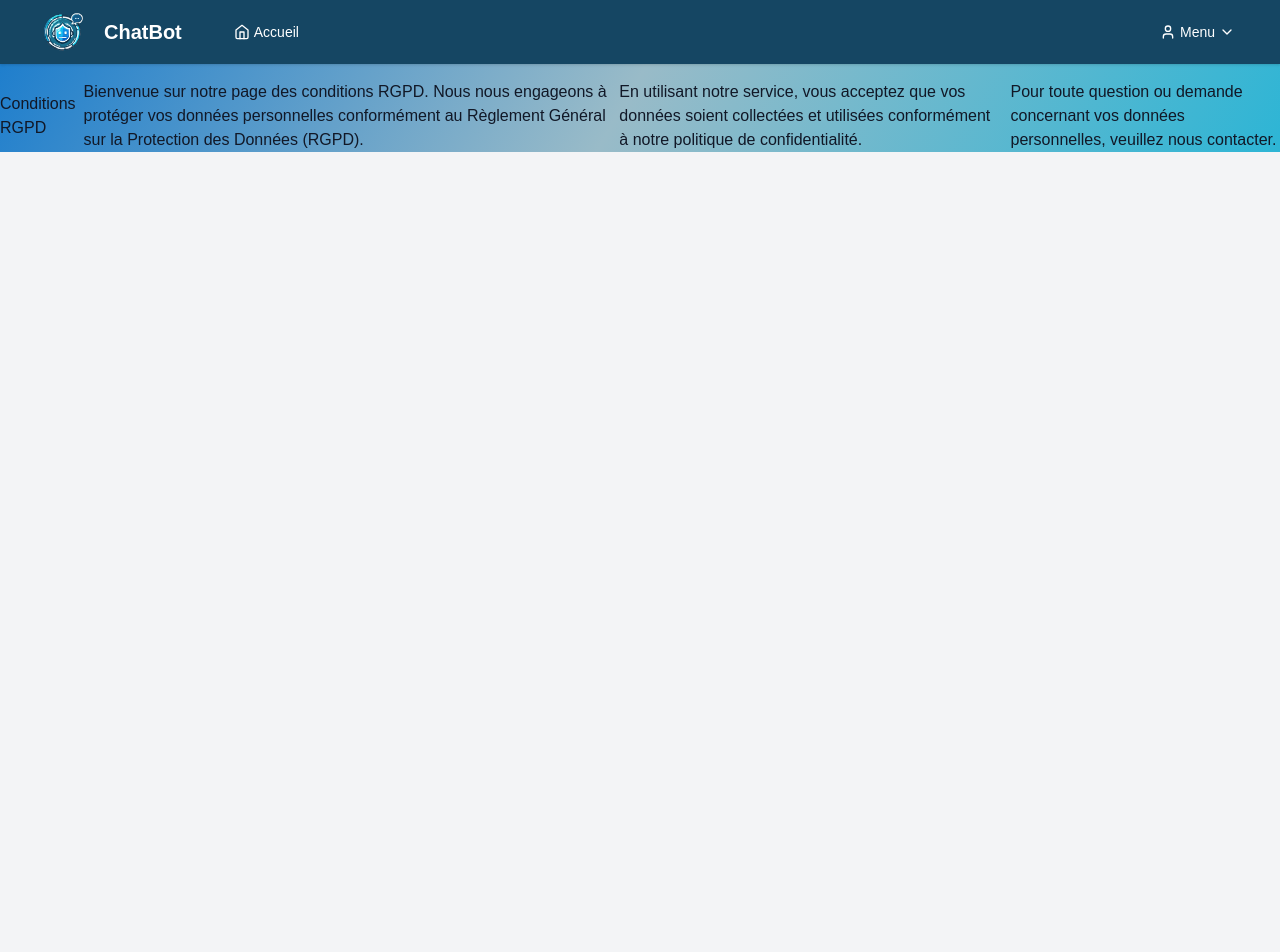
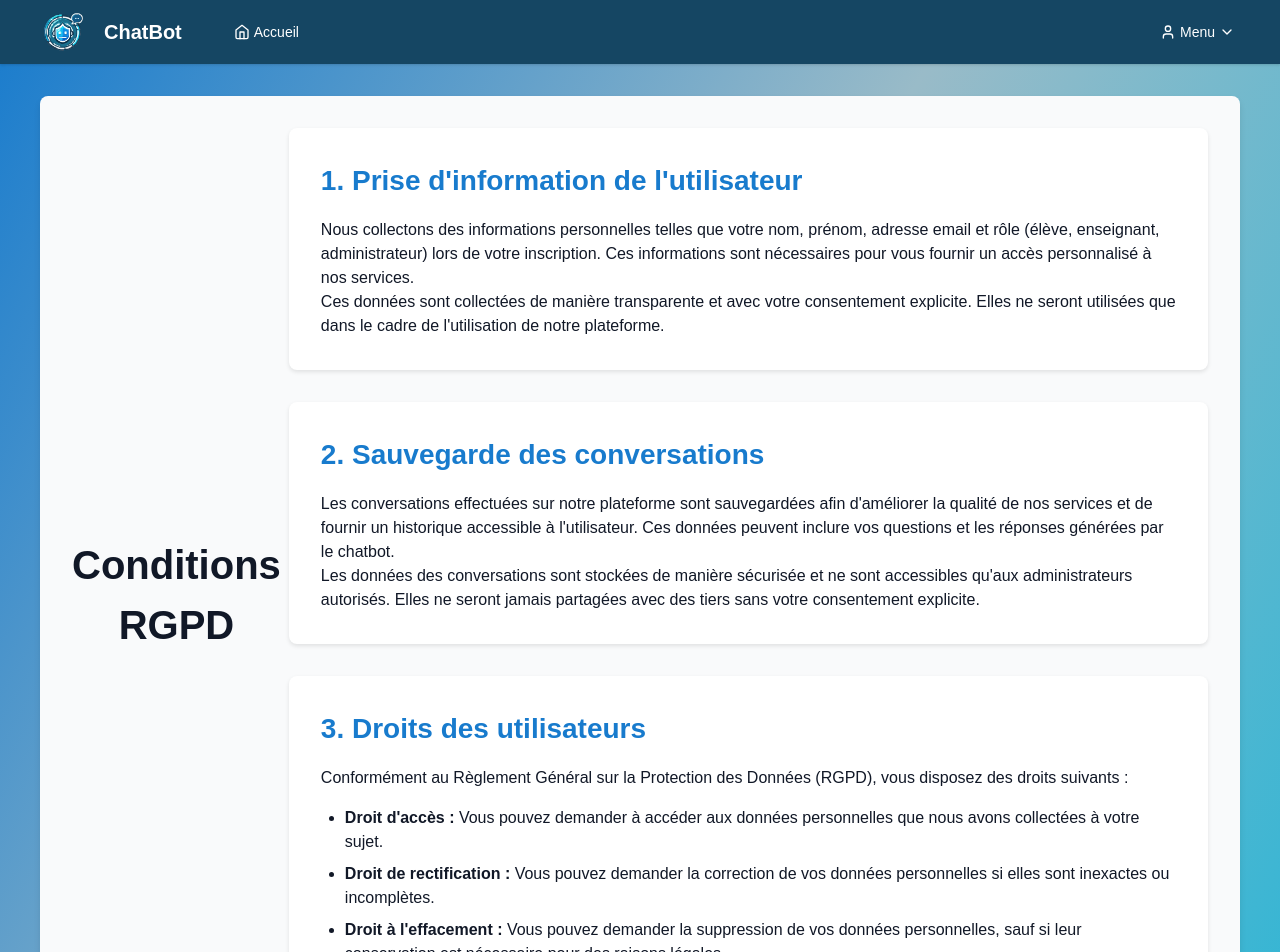
Before and after one commit to romainbrossault/Chatbot_slf02, a React (Vite) app: page /rgpd in a window 1280 px wide. Shown: the top 952 px of the page. Before the commit the page ends 800 px from the top, so only its background shows below. Built offline with nearby package versions, Linux system fonts and the light colour scheme.

Commit message:
RGPD UPDATE

```diff
--- a/src/pages/RGPD.tsx
+++ b/src/pages/RGPD.tsx
@@ -1,18 +1,51 @@
 import React from 'react';
+import '../styles/RGPD.css';
 
 const RGPD: React.FC = () => {
   return (
     <div className="rgpd-container">
+      <div className="rgpd-header">
         <h1 className="rgpd-title">Conditions RGPD</h1>
+      </div>
+
+      <div className="rgpd-cards">
+        {/* Section 1 : Prise d'information de l'utilisateur */}
+        <div className="rgpd-card">
+          <h2 className="rgpd-section-title">1. Prise d'information de l'utilisateur</h2>
           <p>
-        Bienvenue sur notre page des conditions RGPD. Nous nous engageons à protéger vos données personnelles conformément au Règlement Général sur la Protection des Données (RGPD).
+            Nous collectons des informations personnelles telles que votre nom, prénom, adresse email et rôle (élève, enseignant, administrateur) lors de votre inscription. Ces informations sont nécessaires pour vous fournir un accès personnalisé à nos services.
           </p>
           <p>
-        En utilisant notre service, vous acceptez que vos données soient collectées et utilisées conformément à notre politique de confidentialité.
+            Ces données sont collectées de manière transparente et avec votre consentement explicite. Elles ne seront utilisées que dans le cadre de l'utilisation de notre plateforme.
+          </p>
+        </div>
+
+        {/* Section 2 : Sauvegarde des conversations */}
+        <div className="rgpd-card">
+          <h2 className="rgpd-section-title">2. Sauvegarde des conversations</h2>
+          <p>
+            Les conversations effectuées sur notre plateforme sont sauvegardées afin d'améliorer la qualité de nos services et de fournir un historique accessible à l'utilisateur. Ces données peuvent inclure vos questions et les réponses générées par le chatbot.
           </p>
           <p>
-        Pour toute question ou demande concernant vos données personnelles, veuillez nous contacter.
+            Les données des conversations sont stockées de manière sécurisée et ne sont accessibles qu'aux administrateurs autorisés. Elles ne seront jamais partagées avec des tiers sans votre consentement explicite.
           </p>
+        </div>
+
+        {/* Section 3 : Droits des utilisateurs */}
+        <div className="rgpd-card">
+          <h2 className="rgpd-section-title">3. Droits des utilisateurs</h2>
+          <p>
+            Conformément au Règlement Général sur la Protection des Données (RGPD), vous disposez des droits suivants :
+          </p>
+          <ul className="rgpd-list">
+            <li><strong>Droit d'accès :</strong> Vous pouvez demander à accéder aux données personnelles que nous avons collectées à votre sujet.</li>
+            <li><strong>Droit de rectification :</strong> Vous pouvez demander la correction de vos données personnelles si elles sont inexactes ou incomplètes.</li>
+            <li><strong>Droit à l'effacement :</strong> Vous pouvez demander la suppression de vos données personnelles, sauf si leur conservation est nécessaire pour des raisons légales.</li>
+            <li><strong>Droit à la portabilité :</strong> Vous pouvez demander à recevoir vos données personnelles dans un format structuré et lisible par machine.</li>
+            <li><strong>Droit d'opposition :</strong> Vous pouvez vous opposer à l'utilisation de vos données personnelles dans certains cas.</li>
+          </ul>
+        </div>
+      </div>
     </div>
   );
 };
--- a/src/styles/RGPD.css
+++ b/src/styles/RGPD.css
@@ -0,0 +1,51 @@
+.rgpd-container {
+  max-width: 1200px;
+  margin: 2rem auto;
+  padding: 2rem;
+  background-color: #f9fafb; /* Couleur de fond globale */
+  border-radius: 8px;
+  box-shadow: 0 4px 6px rgba(0, 0, 0, 0.1);
+}
+
+.rgpd-header {
+  text-align: center;
+  margin-bottom: 2rem;
+}
+
+.rgpd-title {
+  font-size: 2.5rem;
+  font-weight: bold;
+  color: #111827;
+  margin: 0;
+}
+
+.rgpd-cards {
+  display: flex;
+  flex-direction: column;
+  gap: 2rem; /* Espacement entre les sections */
+}
+
+.rgpd-card {
+  background-color: #ffffff; /* Fond blanc pour chaque section */
+  padding: 2rem;
+  border-radius: 8px;
+  box-shadow: 0 2px 4px rgba(0, 0, 0, 0.1);
+}
+
+.rgpd-section-title {
+  font-size: 1.75rem;
+  font-weight: bold;
+  margin-bottom: 1rem;
+  color: #187bcd;
+}
+
+.rgpd-list {
+  list-style-type: disc;
+  margin-left: 1.5rem;
+  margin-top: 1rem;
+}
+
+.rgpd-list li {
+  margin-bottom: 0.5rem;
+  font-size: 1rem;
+}
```
Lines whose indentation alone changed are shown as unchanged.
